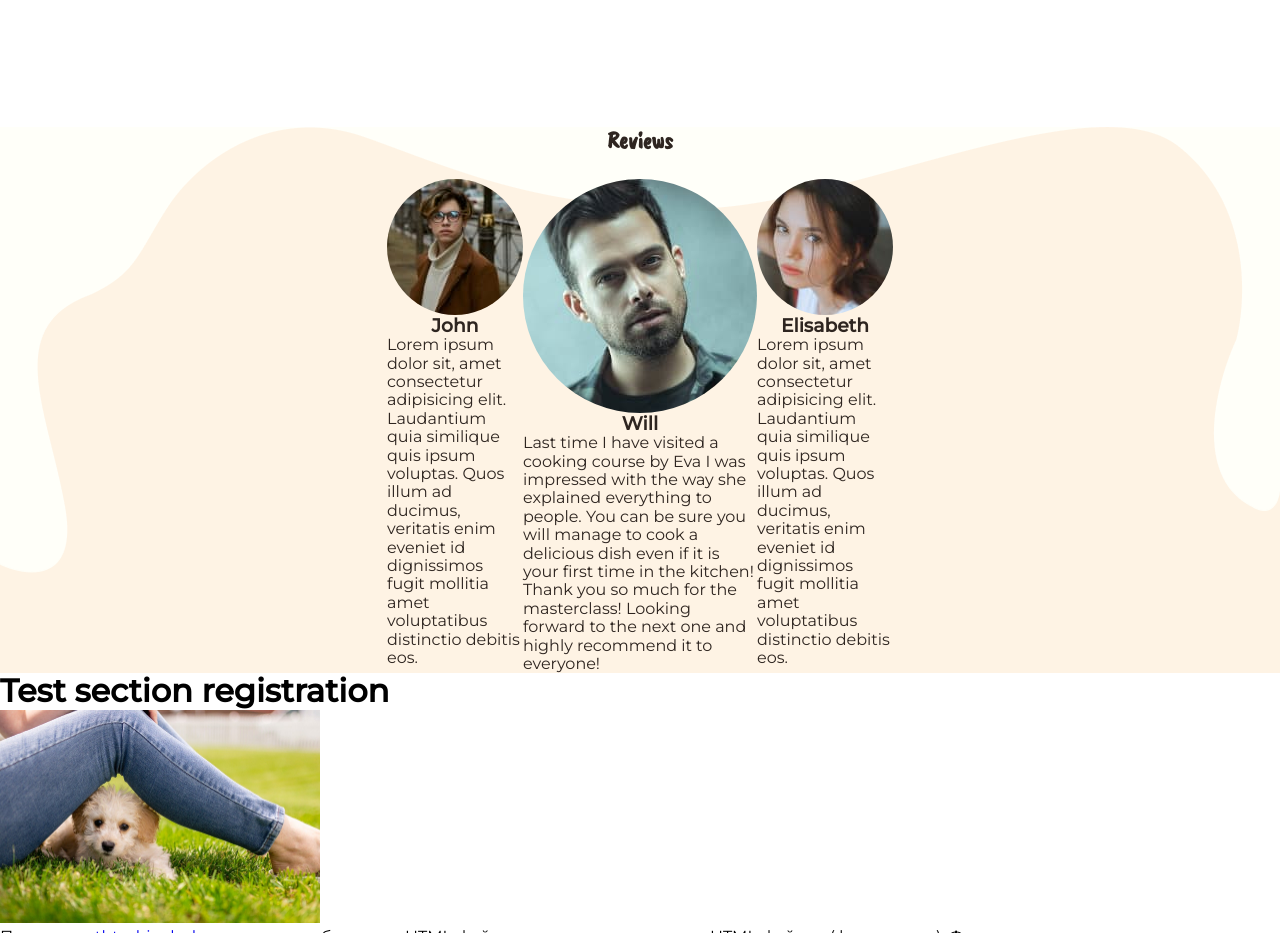
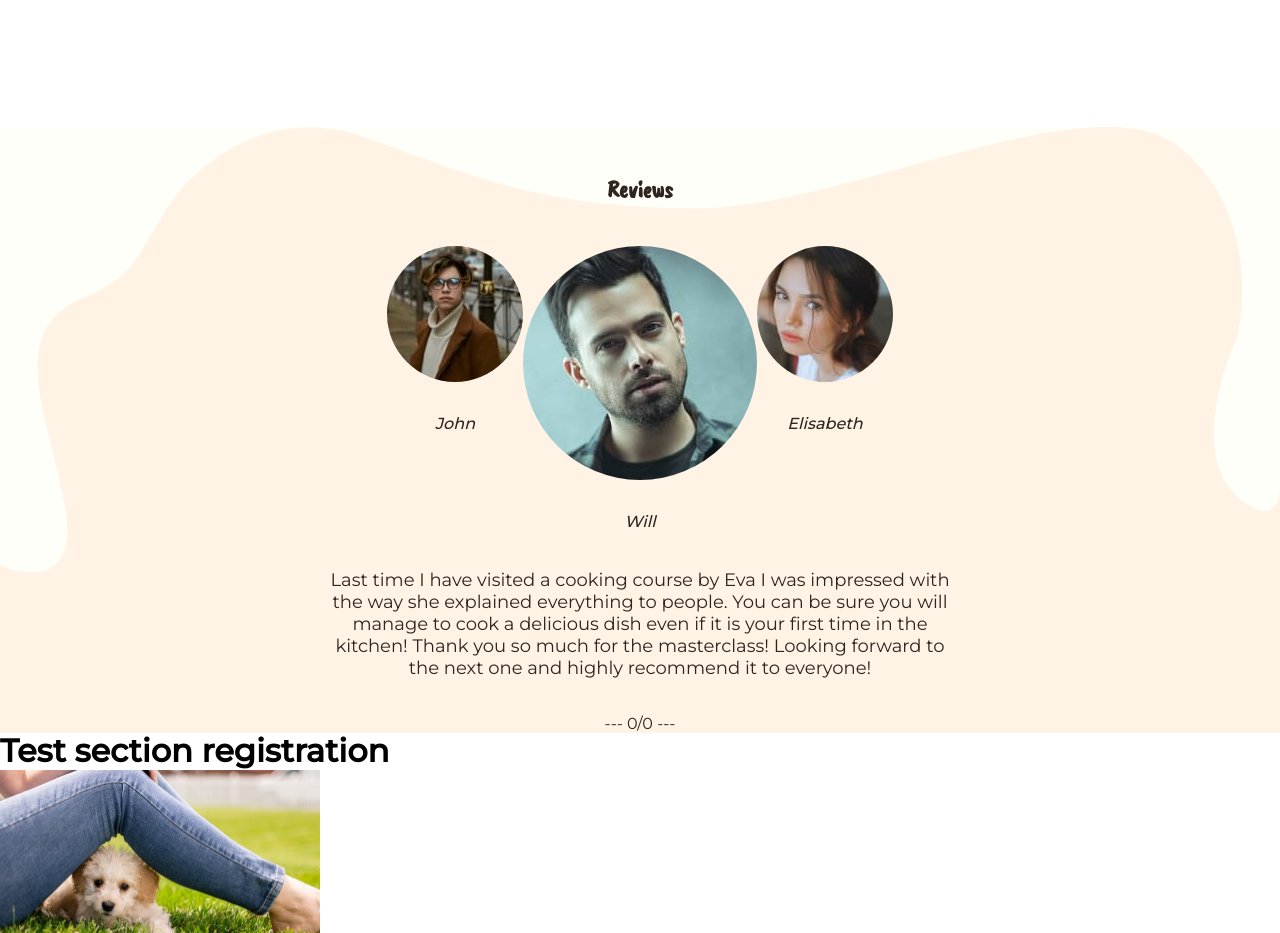
Before and after one commit to PetroMota/Testdrive, a website built with Parcel: page src/index.html in a window 1280 px wide. Shown: the part 1080-2013 px from the top of the page. Built offline with nearby package versions, Linux system fonts and the light colour scheme.

Commit message:
Добавляет адаптивные свойства секции Riview
Добавлены фоновые изображения, реализованы адаптивные свойства секции Review

```diff
--- a/src/partials/Reviews.html
+++ b/src/partials/Reviews.html
@@ -1,7 +1,7 @@
 <section class="reviews">
   <h2 class="reviews__title">Reviews</h2>
   <ul class="reviews__list">
-    <li class="review">
+    <li class="review no-selected">
       <img
         class="review__client"
         src="../src/images/reviews/review-client-001.jpg"
@@ -12,14 +12,8 @@
         alt="review 001"
       />
       <h3 class="review__client-name">John</h3>
-
-      <article class="review__client-text">
-        Lorem ipsum dolor sit, amet consectetur adipisicing elit. Laudantium quia similique quis
-        ipsum voluptas. Quos illum ad ducimus, veritatis enim eveniet id dignissimos fugit mollitia
-        amet voluptatibus distinctio debitis eos.
-      </article>
     </li>
-    <li class="review">
+    <li class="review is-selected">
       <img
         class="review__client"
         src="../src/images/reviews/review-client-002.jpg"
@@ -30,14 +24,8 @@
         alt="review 002"
       />
       <h3 class="review__client-name">Will</h3>
-      <article class="review__client-text">
-        Last time I have visited a cooking course by Eva I was impressed with the way she explained
-        everything to people. You can be sure you will manage to cook a delicious dish even if it is
-        your first time in the kitchen! Thank you so much for the masterclass! Looking forward to
-        the next one and highly recommend it to everyone!
-      </article>
     </li>
-    <li class="review">
+    <li class="review no-selected">
       <img
         class="review__client"
         src="../src/images/reviews/review-client-003.jpg"
@@ -48,11 +36,23 @@
         alt="review 003"
       />
       <h3 class="review__client-name">Elisabeth</h3>
-      <article class="review__client-text">
-        Lorem ipsum dolor sit, amet consectetur adipisicing elit. Laudantium quia similique quis
-        ipsum voluptas. Quos illum ad ducimus, veritatis enim eveniet id dignissimos fugit mollitia
-        amet voluptatibus distinctio debitis eos.
-      </article>
     </li>
   </ul>
+  <article class="review__client-text is-selected">
+    Last time I have visited a cooking course by Eva I was impressed with the way she explained
+    everything to people. You can be sure you will manage to cook a delicious dish even if it is
+    your first time in the kitchen! Thank you so much for the masterclass! Looking forward to the
+    next one and highly recommend it to everyone!
+  </article>
+  <article class="review__client-text no-selected">
+    Lorem ipsum dolor sit, amet consectetur adipisicing elit. Laudantium quia similique quis ipsum
+    voluptas. Quos illum ad ducimus, veritatis enim eveniet id dignissimos fugit mollitia amet
+    voluptatibus distinctio debitis eos.
+  </article>
+  <article class="review__client-text no-selected">
+    Lorem ipsum dolor sit, amet consectetur adipisicing elit. Laudantium quia similique quis ipsum
+    voluptas. Quos illum ad ducimus, veritatis enim eveniet id dignissimos fugit mollitia amet
+    voluptatibus distinctio debitis eos.
+  </article>
+  <span class="review__counter"> --- 0/0 ---</span>
 </section>
--- a/src/sass/_reviews.scss
+++ b/src/sass/_reviews.scss
@@ -12,6 +12,12 @@ $body-light-icon-color: #2e2520;
 $mobile: 320px;
 $tablet: 768px;
 $desktop: 1280px;
+
+$section-padding-mobile: 10px;
+$section-padding-desktop: 50px;
+
+$section-title-padding-mobile: 10px;
+$section-title-padding-desktop: 24px;
 
 @media screen and (min-width: $mobile) {
   .container {
@@ -33,6 +39,8 @@ $desktop: 1280px;
 // --------------------------------
 
 .reviews {
+  // position: relative;
+  padding-top: 30px;
   background-color: $body-default-background-color;
   color: $body-default-text-color;
   background-repeat: no-repeat;
@@ -60,17 +68,80 @@ $desktop: 1280px;
     color: $body-default-header-color;
     text-align: center;
     font-family: Caveat Brush;
-    margin-bottom: 24px;
+    font-size: 36px;
+    line-height: 1.8;
+    margin-bottom: $section-title-padding-mobile;
+    @media screen and (min-width: $tablet) {
+      font-size: 24px;
+      line-height: 2.7;
+      margin-bottom: $section-title-padding-desktop;
+    }
   }
   .review {
     display: flex;
     flex-direction: column;
-    max-width: 234px;
-    &:first-child {
-      max-width: 136px;
+    max-width: 290px;
+    &:first-child,
+    &:last-child {
+      display: none;
     }
-    &:last-child {
-      max-width: 136px;
+    @media screen and (min-width: $tablet) {
+      &:first-child,
+      &:last-child {
+        display: flex;
+        max-width: 110px;
+        // position: absolute;
+        top: 15%;
+      }
+      // &:first-child {
+      //   left: 30%;
+      // }
+      // &:last-child {
+      //   right: 30%;
+      // }
+    }
+    @media screen and (min-width: $desktop) {
+      &:first-child,
+      &:last-child {
+        display: flex;
+        max-width: 136px;
+        // position: absolute;
+        top: 15%;
+      }
+      // &:first-child {
+      //   left: 30%;
+      // }
+      // &:last-child {
+      //   right: 30%;
+      // }
+    }
+  }
+
+  .review__client-text {
+    &.is-selected {
+      display: block;
+      margin-left: auto;
+      margin-right: auto;
+      margin-bottom: 30px;
+      text-align: center;
+      max-width: 290px;
+      font-family: Montserrat;
+      font-size: 16px;
+      line-height: 1.25;
+      @media screen and (min-width: $tablet) {
+        margin-bottom: 35px;
+        max-width: 626px;
+      }
+      @media screen and (min-width: $desktop) {
+        font-family: Montserrat;
+        font-size: 18px;
+        line-height: 1.22;
+        margin-bottom: 35px;
+        max-width: 626px;
+      }
+    }
+    &.no-selected {
+      display: none;
     }
   }
 
@@ -78,12 +149,36 @@ $desktop: 1280px;
     display: flex;
     flex-direction: row;
     justify-content: center;
+    align-self: flex-start;
   }
 
   .review__client {
+    max-width: 110px;
     border-radius: 50%;
+    margin-bottom: 10px;
+    @media screen and (min-width: $tablet) {
+      max-width: 186px;
+    }
+    @media screen and (min-width: $desktop) {
+      max-width: 234px;
+    }
   }
   .review__client-name {
     text-align: center;
+
+    font-family: Montserrat;
+    font-style: italic;
+    font-weight: 500;
+    font-size: 16px;
+    line-height: 4.06;
+
+    margin-bottom: 10px;
+    @media screen and (min-width: $tablet) {
+      margin-bottom: 15px;
+    }
+  }
+  .review__counter {
+    display: block;
+    text-align: center;
   }
 }
```
